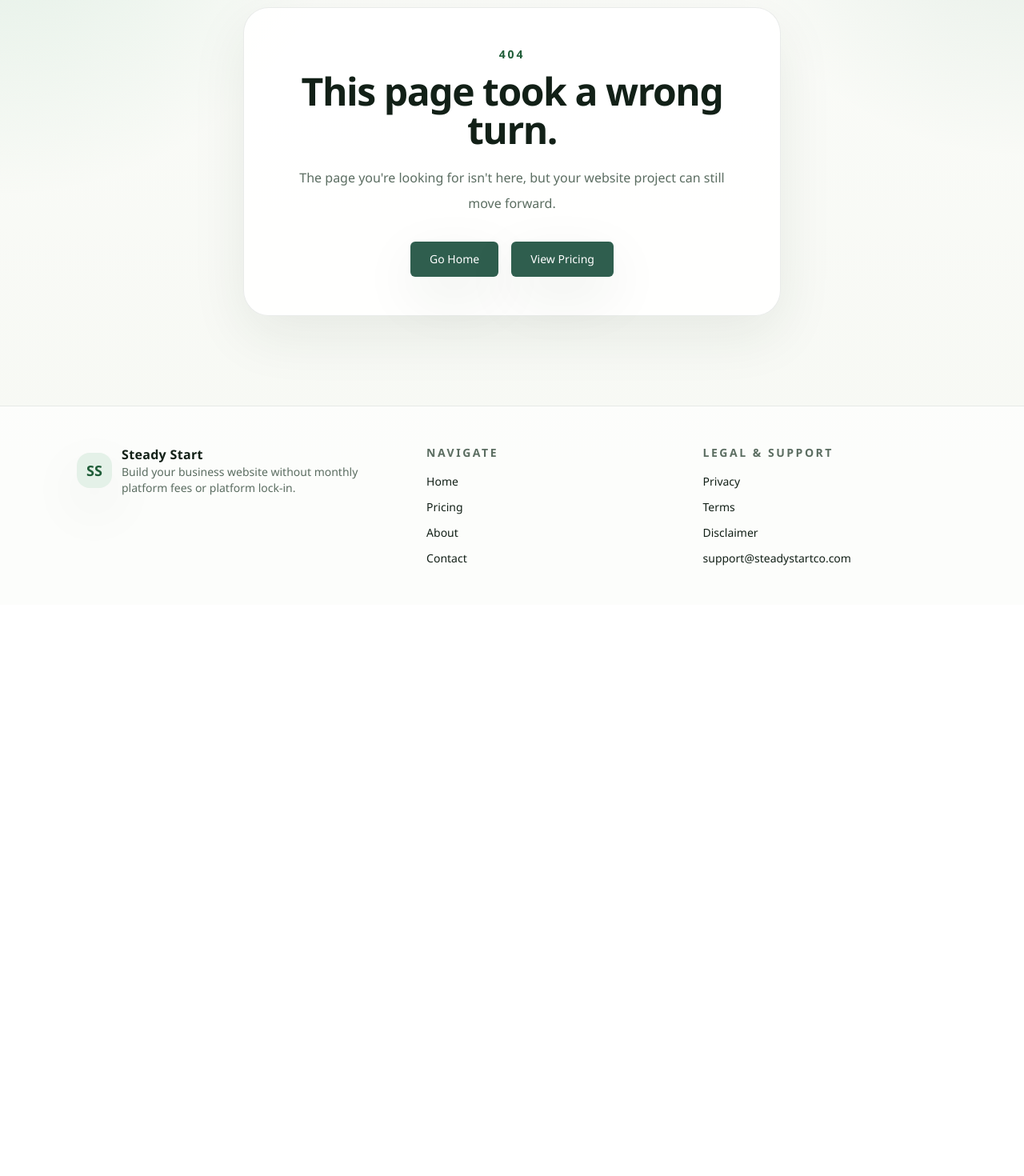
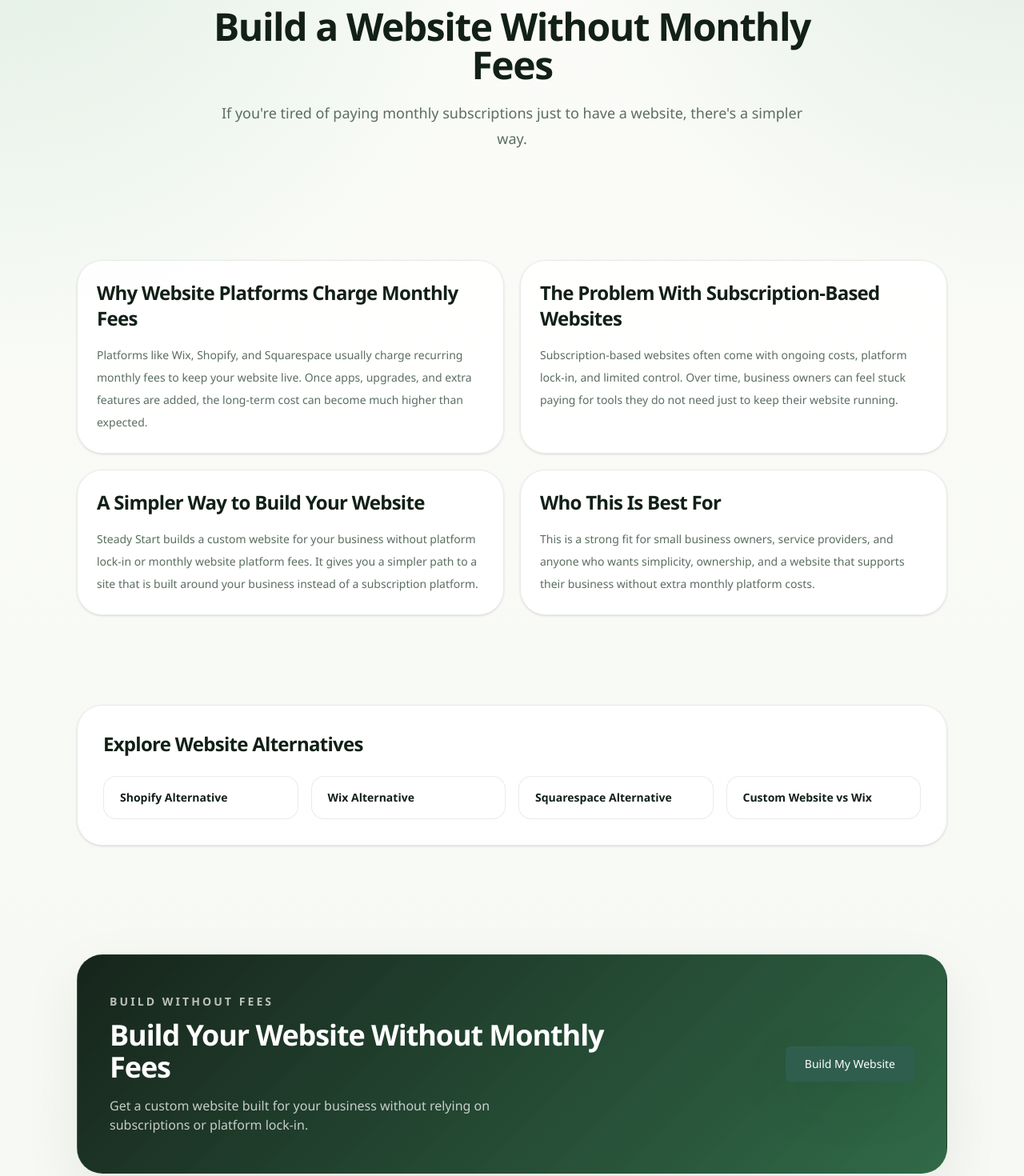
Before and after one commit to MySaaS1023/SteadyStart, a Next.js app: page /website-without-monthly-fees in a window 1280 px wide. Before the commit this address had no page. Shown: the part 200-1670 px from the top of the page at 80% size. Before the commit the page ends 956 px from the top, so only its background shows below. Built offline with nearby package versions, Linux system fonts and the light colour scheme.

Commit message:
Add files via upload

```diff
--- a/app/sitemap.ts
+++ b/app/sitemap.ts
@@ -15,6 +15,7 @@ const routes = [
   "/wix-alternative",
   "/squarespace-alternative",
   "/custom-website-vs-wix",
+  "/website-without-monthly-fees",
 ];
 
 export default function sitemap(): MetadataRoute.Sitemap {
--- /dev/null
+++ b/app/website-without-monthly-fees/page.tsx
@@ -0,0 +1,149 @@
+import type { Metadata } from "next";
+import Link from "next/link";
+
+import { PageContainer } from "@/components/page-container";
+import { primaryButtonClass } from "@/lib/styles";
+
+const pageTitle =
+  "Build a Website Without Monthly Fees | Simple Business Websites";
+const pageDescription =
+  "Learn how to build a business website without paying monthly platform fees. Steady Start offers a simpler way to get a custom website without subscriptions or lock-in.";
+
+export const metadata: Metadata = {
+  title: pageTitle,
+  description: pageDescription,
+  openGraph: {
+    title: pageTitle,
+    description: pageDescription,
+    url: "https://www.steadystartco.com/website-without-monthly-fees",
+    siteName: "Steady Start",
+    type: "website",
+  },
+};
+
+const sections = [
+  {
+    title: "Why Website Platforms Charge Monthly Fees",
+    body: "Platforms like Wix, Shopify, and Squarespace usually charge recurring monthly fees to keep your website live. Once apps, upgrades, and extra features are added, the long-term cost can become much higher than expected.",
+  },
+  {
+    title: "The Problem With Subscription-Based Websites",
+    body: "Subscription-based websites often come with ongoing costs, platform lock-in, and limited control. Over time, business owners can feel stuck paying for tools they do not need just to keep their website running.",
+  },
+  {
+    title: "A Simpler Way to Build Your Website",
+    body: "Steady Start builds a custom website for your business without platform lock-in or monthly website platform fees. It gives you a simpler path to a site that is built around your business instead of a subscription platform.",
+  },
+  {
+    title: "Who This Is Best For",
+    body: "This is a strong fit for small business owners, service providers, and anyone who wants simplicity, ownership, and a website that supports their business without extra monthly platform costs.",
+  },
+];
+
+export default function WebsiteWithoutMonthlyFeesPage() {
+  return (
+    <>
+      <section className="py-16 sm:py-20">
+        <PageContainer>
+          <div className="mx-auto max-w-3xl text-center">
+            <p className="text-sm font-semibold uppercase tracking-[0.2em] text-[var(--accent-strong)]">
+              No Monthly Fees
+            </p>
+            <h1 className="mt-3 text-4xl font-semibold tracking-[-0.03em] text-[var(--foreground)] sm:text-5xl">
+              Build a Website Without Monthly Fees
+            </h1>
+            <p className="mt-5 text-lg leading-8 text-[var(--muted)]">
+              If you&apos;re tired of paying monthly subscriptions just to have a
+              website, there&apos;s a simpler way.
+            </p>
+          </div>
+        </PageContainer>
+      </section>
+
+      <section className="py-8 sm:py-14">
+        <PageContainer>
+          <div className="grid gap-5 lg:grid-cols-2">
+            {sections.map((section) => (
+              <div
+                key={section.title}
+                className="rounded-[2rem] border border-[var(--line)] bg-white/85 p-6 shadow-sm"
+              >
+                <h2 className="text-2xl font-semibold tracking-[-0.03em] text-[var(--foreground)]">
+                  {section.title}
+                </h2>
+                <p className="mt-4 text-sm leading-7 text-[var(--muted)]">
+                  {section.body}
+                </p>
+              </div>
+            ))}
+          </div>
+        </PageContainer>
+      </section>
+
+      <section className="py-8 sm:py-14">
+        <PageContainer>
+          <div className="rounded-[2rem] border border-[var(--line)] bg-white/85 p-6 shadow-sm sm:p-8">
+            <div className="max-w-2xl">
+              <h2 className="text-2xl font-semibold tracking-[-0.03em] text-[var(--foreground)]">
+                Explore Website Alternatives
+              </h2>
+            </div>
+            <div className="mt-6 grid gap-4 sm:grid-cols-2 lg:grid-cols-4">
+              <Link
+                href="/shopify-alternative"
+                className="rounded-2xl border border-[var(--line)] bg-white/80 px-5 py-4 text-sm font-semibold text-[var(--accent-strong)] transition hover:text-[var(--foreground)]"
+              >
+                Shopify Alternative
+              </Link>
+              <Link
+                href="/wix-alternative"
+                className="rounded-2xl border border-[var(--line)] bg-white/80 px-5 py-4 text-sm font-semibold text-[var(--accent-strong)] transition hover:text-[var(--foreground)]"
+              >
+                Wix Alternative
+              </Link>
+              <Link
+                href="/squarespace-alternative"
+                className="rounded-2xl border border-[var(--line)] bg-white/80 px-5 py-4 text-sm font-semibold text-[var(--accent-strong)] transition hover:text-[var(--foreground)]"
+              >
+                Squarespace Alternative
+              </Link>
+              <Link
+                href="/custom-website-vs-wix"
+                className="rounded-2xl border border-[var(--line)] bg-white/80 px-5 py-4 text-sm font-semibold text-[var(--accent-strong)] transition hover:text-[var(--foreground)]"
+              >
+                Custom Website vs Wix
+              </Link>
+            </div>
+          </div>
+        </PageContainer>
+      </section>
+
+      <section className="py-16 sm:py-20">
+        <PageContainer>
+          <div className="rounded-[2rem] border border-[rgba(45,122,75,0.18)] bg-[linear-gradient(135deg,rgba(18,32,23,0.98),rgba(31,93,56,0.92))] px-6 py-10 text-white shadow-[var(--shadow)] sm:px-10 sm:py-12">
+            <div className="flex flex-col gap-6 lg:flex-row lg:items-center lg:justify-between">
+              <div className="max-w-2xl">
+                <p className="text-sm font-semibold uppercase tracking-[0.22em] text-white/70">
+                  Build Without Fees
+                </p>
+                <h2 className="mt-3 text-3xl font-semibold tracking-[-0.03em] sm:text-4xl">
+                  Build Your Website Without Monthly Fees
+                </h2>
+                <p className="mt-4 max-w-xl text-sm leading-6 text-white/75 sm:text-base">
+                  Get a custom website built for your business without relying on
+                  subscriptions or platform lock-in.
+                </p>
+              </div>
+              <Link
+                href="/get-started"
+                className={`${primaryButtonClass} force-white-btn text-sm shadow-[var(--shadow)]`}
+              >
+                Build My Website
+              </Link>
+            </div>
+          </div>
+        </PageContainer>
+      </section>
+    </>
+  );
+}
```
